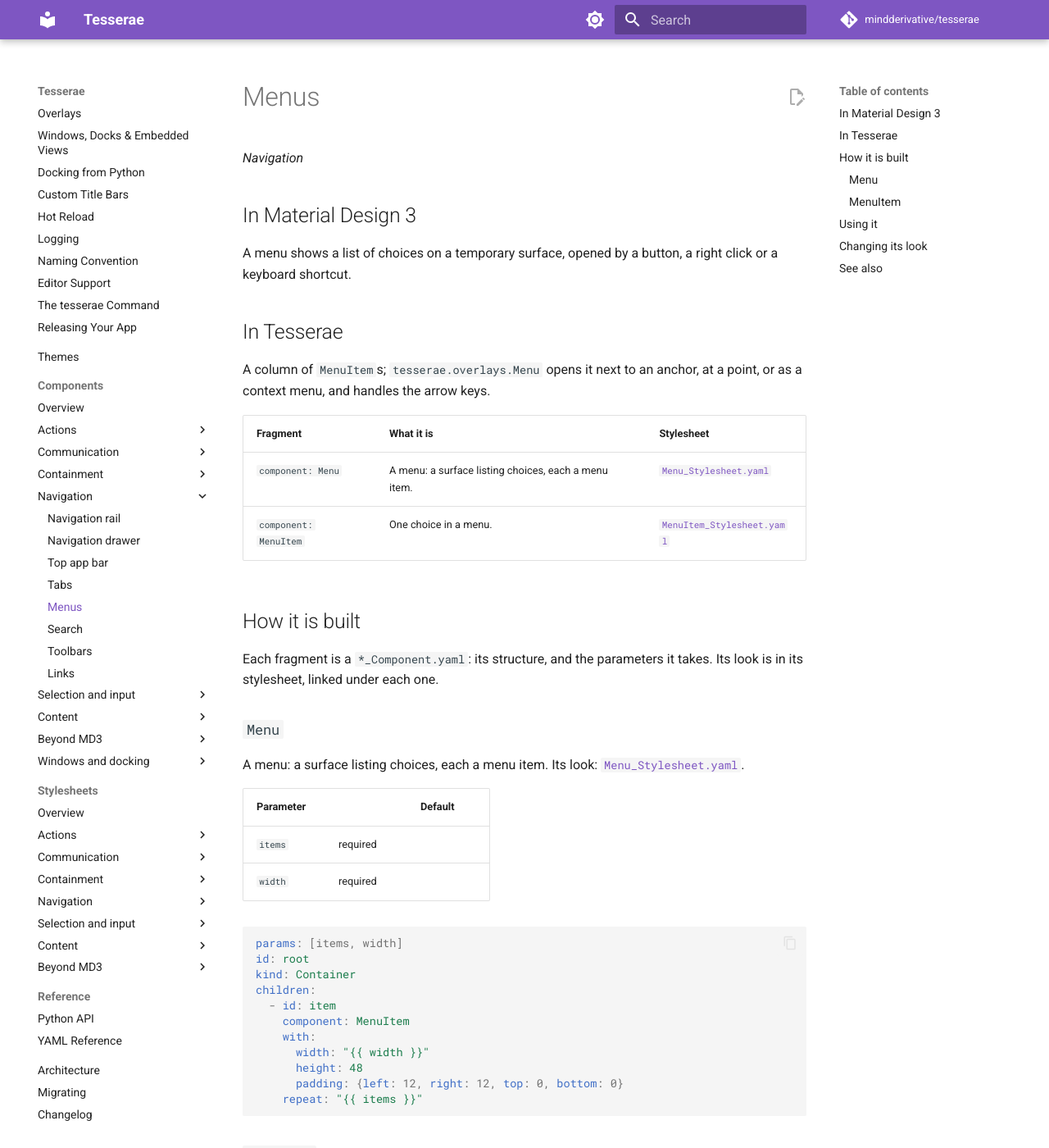
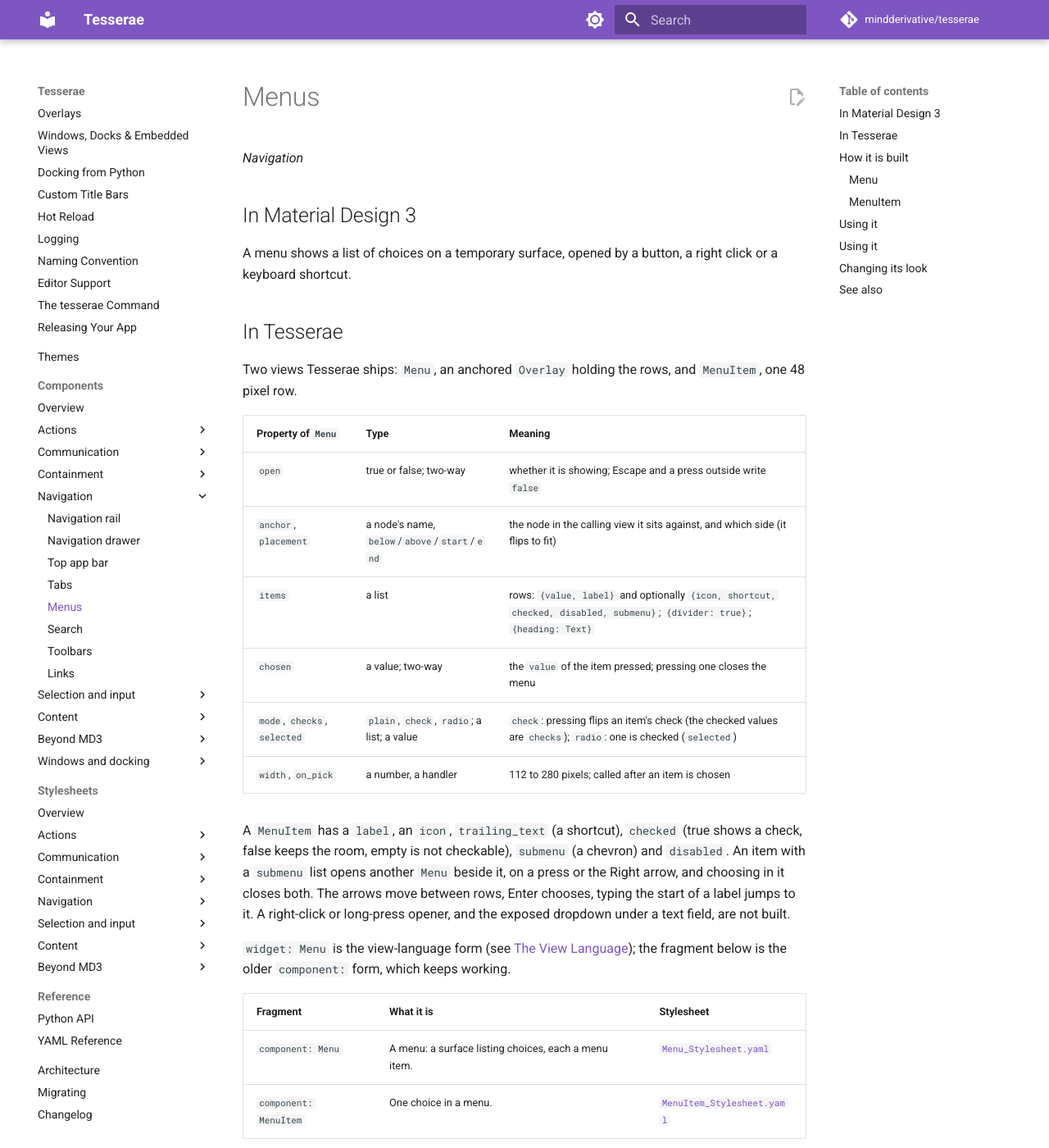
Before and after one commit to mindderivative/tesserae, an MkDocs documentation site: the page built from docs/components/menus.md, in a window 1280 px wide and 1400 px high. Shown: the whole window at 82% size. Built offline with MkDocs 1.6.1 and Material for MkDocs 9.7.7, drawn with Linux system fonts in a browser that asks for light colours; comment, search, counter and statistics services are not loaded; some of the changed text lies outside the part shown.

Commit message:
0.5.0 #168 #169: Menu and MenuItem, shipped views (icons, shortcuts, checks, dividers, headings, submenus, the keyboard); an overlay's anchor is found in the calling view or as its parent
Co-Authored-By: Claude Sonnet 5.5 <noreply@anthropic.com>

````diff
--- a/docs/components/menus.md
+++ b/docs/components/menus.md
@@ -9,8 +9,22 @@ shortcut.
 
 ## In Tesserae
 
-A column of `MenuItem`s; `tesserae.overlays.Menu` opens it next to an anchor, at a point, or as a context
-menu, and handles the arrow keys.
+Two views Tesserae ships: `Menu`, an anchored `Overlay` holding the rows, and `MenuItem`, one 48 pixel row.
+
+| Property of `Menu` | Type | Meaning |
+| --- | --- | --- |
+| `open` | true or false; two-way | whether it is showing; Escape and a press outside write `false` |
+| `anchor`, `placement` | a node's name, `below`/`above`/`start`/`end` | the node in the calling view it sits against, and which side (it flips to fit) |
+| `items` | a list | rows: `{value, label}` and optionally `{icon, shortcut, checked, disabled, submenu}`; `{divider: true}`; `{heading: Text}` |
+| `chosen` | a value; two-way | the `value` of the item pressed; pressing one closes the menu |
+| `mode`, `checks`, `selected` | `plain`, `check`, `radio`; a list; a value | `check`: pressing flips an item's check (the checked values are `checks`); `radio`: one is checked (`selected`) |
+| `width`, `on_pick` | a number, a handler | 112 to 280 pixels; called after an item is chosen |
+
+A `MenuItem` has a `label`, an `icon`, `trailing_text` (a shortcut), `checked` (true shows a check, false keeps the room, empty is not checkable), `submenu` (a chevron) and
+`disabled`. An item with a `submenu` list opens another `Menu` beside it, on a press or the Right arrow, and choosing in it closes both. The arrows move between rows,
+Enter chooses, typing the start of a label jumps to it. A right-click or long-press opener, and the exposed dropdown under a text field, are not built.
+
+`widget: Menu` is the view-language form (see [The View Language](../guide/view-language.md)); the fragment below is the older `component:` form, which keeps working.
 
 | Fragment | What it is | Stylesheet |
 | --- | --- | --- |
@@ -75,19 +89,24 @@ children:
 
 ## Using it
 
-In a view:
+```yaml
+name: editor
+widget: Container
+style: {width: 480, height: 360}
+children:
+  - {widget: Button, name: more, label: More, handlers: {on_click: "open = True"}}
+  - widget: Menu
+    open: "{{ open }}"
+    anchor: more
+    chosen: "{{ command }}"
+    items:
+      - {value: cut, label: Cut, shortcut: Ctrl+X}
+      - {value: copy, label: Copy, icon: content_copy}
+      - {divider: true}
+      - {value: share, label: Share, submenu: [{value: mail, label: Mail}, {value: link, label: Link}]}
+```
 
-```yaml
-# Home_View.yaml
-id: root
-kind: Container
-children:
-  - id: actions
-    component: Menu
-    with:
-      width: 200
-      items: [{label: Cut}, {label: Copy}, {label: Paste}]
-```
+## Using it
 
 In Python:
 
````
Also changed, not shown: design/yaml-language.md (+1 -0 lines), docs/changelog.md (+1 -0 lines), src/tesserae/views/MenuItem_Stylesheet.yaml (added, +10 -0 lines), src/tesserae/views/MenuItem_View.yaml (added, +38 -0 lines), src/tesserae/views/Menu_Stylesheet.yaml (added, +10 -0 lines), src/tesserae/views/Menu_View.yaml (added, +68 -0 lines), 7 other files.
